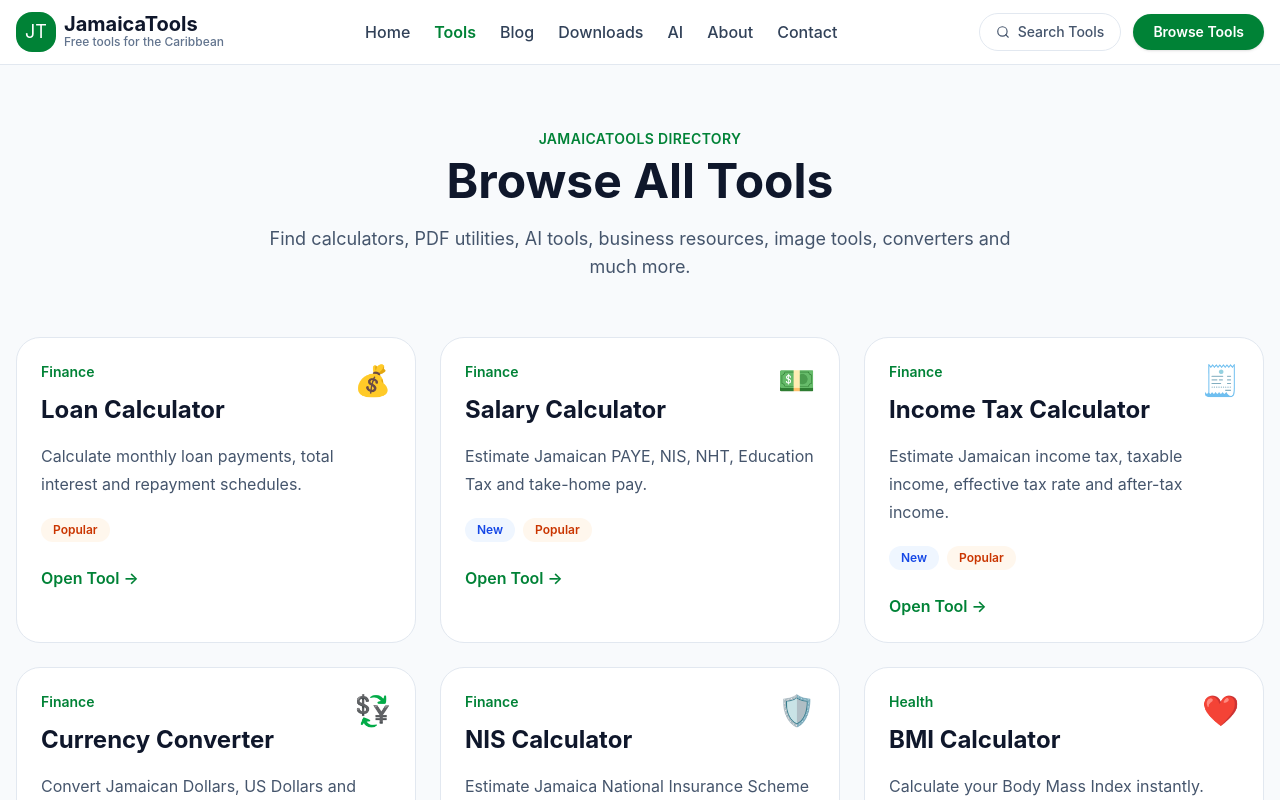
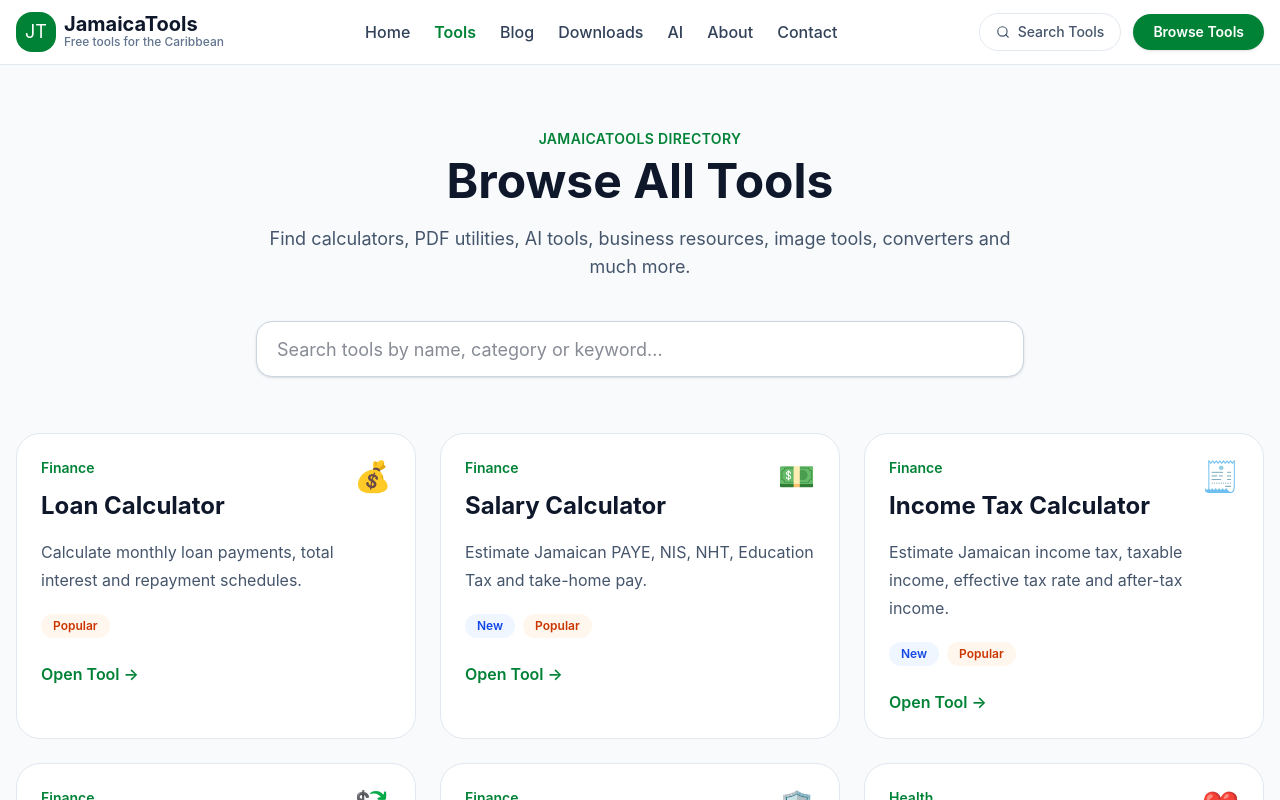
Before and after one commit to Movieslists02/jamaicatools, a React (Vite) app: page /tools in a window 1280 px wide. Shown: the top 800 px of the page. Built offline with nearby package versions, Linux system fonts and the light colour scheme.

Commit message:
feat: add live search to tools directory

```diff
--- a/src/components/tools/ToolGrid.jsx
+++ b/src/components/tools/ToolGrid.jsx
@@ -1,7 +1,18 @@
-import tools from "../../data/tools";
 import ToolCard from "./ToolCard";
 
-function ToolGrid() {
+function ToolGrid({ tools }) {
+  if (tools.length === 0) {
+    return (
+      <div className="mt-14 rounded-3xl border border-slate-200 bg-white p-10 text-center shadow-sm">
+        <h2 className="text-2xl font-bold text-slate-900">No tools found</h2>
+
+        <p className="mt-3 text-slate-600">
+          Try another keyword or browse all available categories.
+        </p>
+      </div>
+    );
+  }
+
   return (
     <div className="mt-14 grid gap-6 sm:grid-cols-2 lg:grid-cols-3">
       {tools.map((tool) => (
--- a/src/pages/Tools.jsx
+++ b/src/pages/Tools.jsx
@@ -1,7 +1,32 @@
+import { useMemo, useState } from "react";
 import { Helmet } from "react-helmet-async";
 import ToolGrid from "../components/tools/ToolGrid";
+import tools from "../data/tools";
 
 function Tools() {
+  const [query, setQuery] = useState("");
+
+  const filteredTools = useMemo(() => {
+    const normalizedQuery = query.trim().toLowerCase();
+
+    if (!normalizedQuery) {
+      return tools;
+    }
+
+    return tools.filter((tool) => {
+      const searchableText = [
+        tool.title,
+        tool.category,
+        tool.description,
+        ...(tool.keywords ?? []),
+      ]
+        .join(" ")
+        .toLowerCase();
+
+      return searchableText.includes(normalizedQuery);
+    });
+  }, [query]);
+
   return (
     <>
       <Helmet>
@@ -29,7 +54,22 @@
             </p>
           </div>
 
-          <ToolGrid />
+          <div className="mx-auto mt-10 max-w-3xl">
+            <label htmlFor="tool-search" className="sr-only">
+              Search tools
+            </label>
+
+            <input
+              id="tool-search"
+              type="search"
+              value={query}
+              onChange={(event) => setQuery(event.target.value)}
+              placeholder="Search tools by name, category or keyword..."
+              className="h-14 w-full rounded-2xl border border-slate-300 bg-white px-5 text-lg shadow-sm outline-none transition focus:border-green-600 focus:ring-4 focus:ring-green-100"
+            />
+          </div>
+
+          <ToolGrid tools={filteredTools} />
         </div>
       </section>
     </>
```
